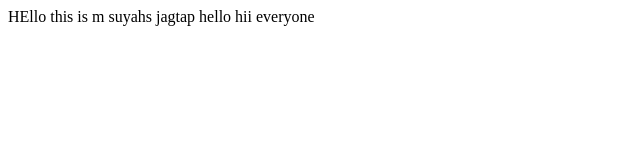
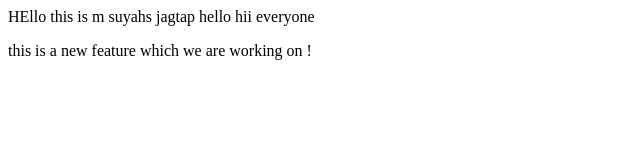
Before and after one commit to Suyashjagtap16/trail, a plain HTML site: page index.html in a window 1280 px wide. Shown: the whole page, without its empty margins (0-640 px from the left). Drawn offline with Linux system fonts and the light colour scheme.

Commit message:
added a new feature

```diff
--- a/index.html
+++ b/index.html
@@ -1 +1,3 @@
 <p>HEllo this is m suyahs jagtap hello hii everyone</p>
+
+<p>this is a new feature which we are working on !</p>
```
